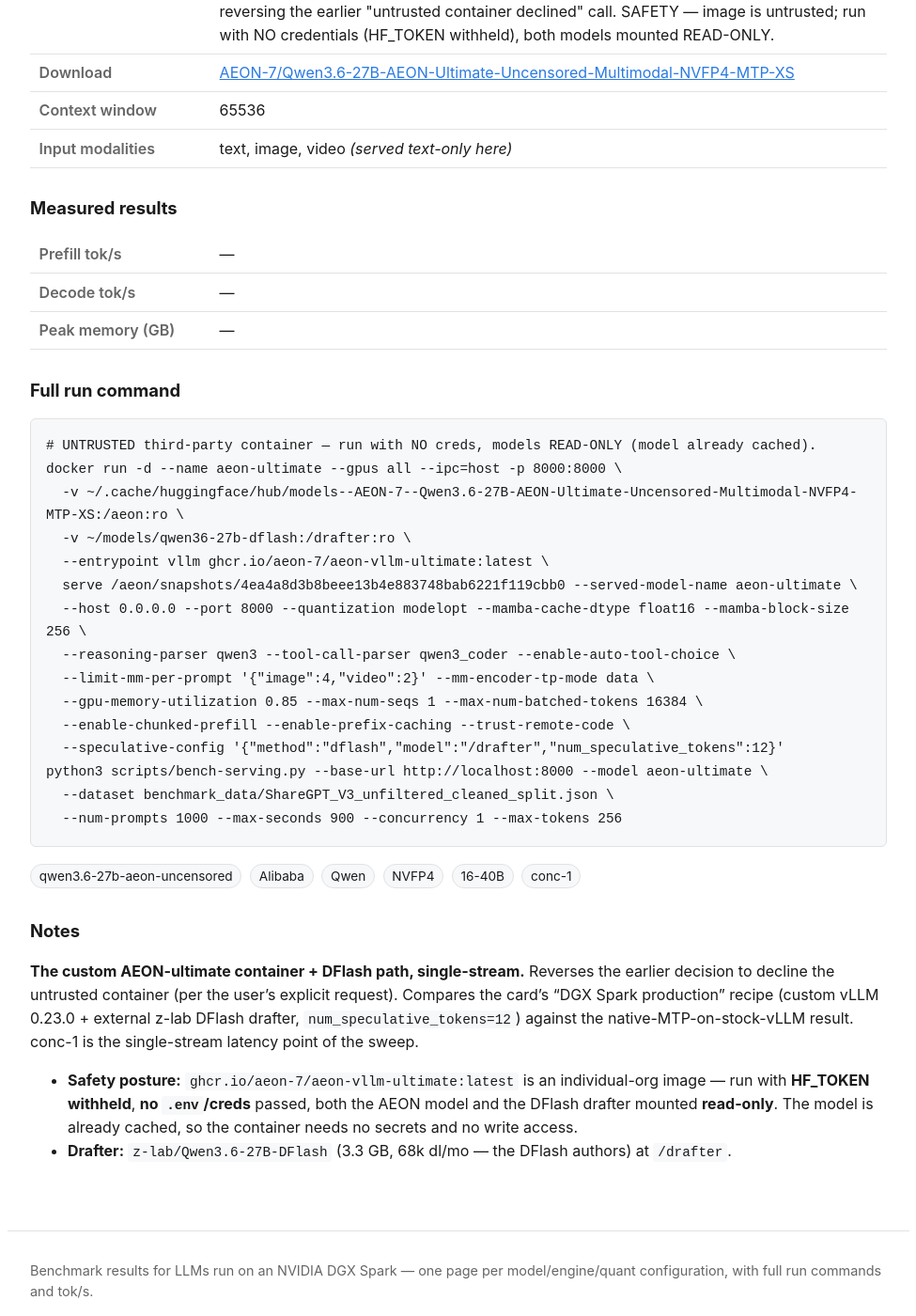
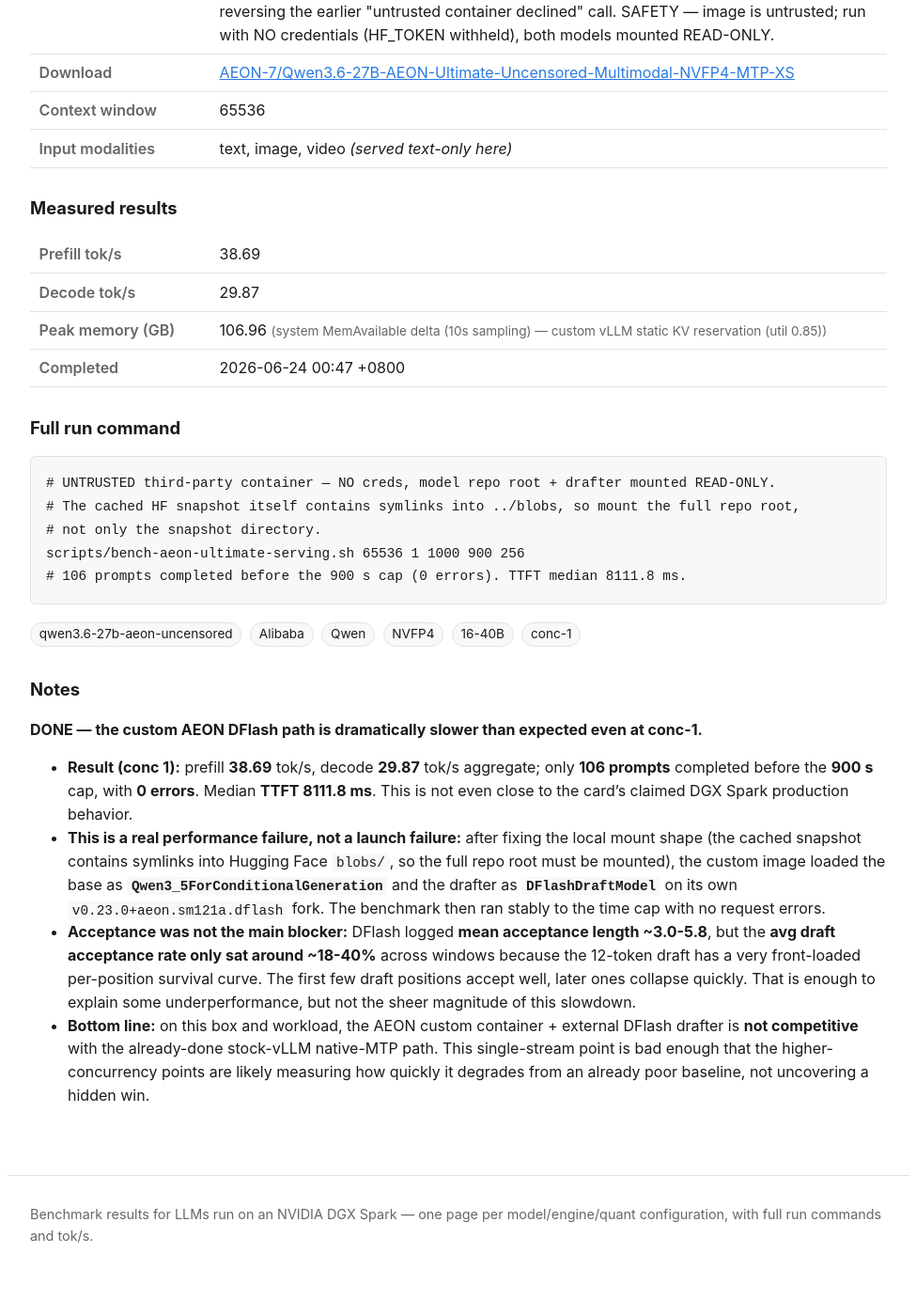
Before and after one commit to yjsoon/autobench, a Jekyll site: the page built from _configs/qwen3-6-27b-aeon-uncensored-vllm-ultimate-dflash-c1.md, in a window 1280 px wide and 1400 px high, scrolled down 671 px. Shown: the whole window at 94% size, without its empty margins (152-1127 px from the left). Built offline with Jekyll 4.4.1, drawn with Linux system fonts in a browser that asks for light colours; some of the changed text lies outside the part shown.

Commit message:
Record AEON DFlash benchmark at conc 1

```diff
--- a/_configs/qwen3-6-27b-aeon-uncensored-vllm-ultimate-dflash-c1.md
+++ b/_configs/qwen3-6-27b-aeon-uncensored-vllm-ultimate-dflash-c1.md
@@ -15,33 +15,39 @@
 mm_served: false
 concurrency: 1
 tags: [qwen3.6-27b-aeon-uncensored, Alibaba, Qwen, NVFP4, 16-40B, conc-1]
-status: pending
+status: done
+prefill_toks: 38.69
+decode_toks: 29.87
+mem_gb: 106.96
+mem_source: system MemAvailable delta (10s sampling) — custom vLLM static KV reservation (util 0.85)
+spec_acceptance: 18-40% avg draft acceptance · mean acceptance length ~3.0-5.8 · per-position front-loaded across 12 draft tokens
+measured_on: 2026-06-24
+completed_at: 2026-06-24 00:47 +0800
+engine_image: ghcr.io/aeon-7/aeon-vllm-ultimate:latest@sha256:be9e05a11da6e72607ab6f3e960993b253b673af0727005122a3266129a518e3
 run_command: |
-  # UNTRUSTED third-party container — run with NO creds, models READ-ONLY (model already cached).
-  docker run -d --name aeon-ultimate --gpus all --ipc=host -p 8000:8000 \
-    -v ~/.cache/huggingface/hub/models--AEON-7--Qwen3.6-27B-AEON-Ultimate-Uncensored-Multimodal-NVFP4-MTP-XS:/aeon:ro \
-    -v ~/models/qwen36-27b-dflash:/drafter:ro \
-    --entrypoint vllm ghcr.io/aeon-7/aeon-vllm-ultimate:latest \
-    serve /aeon/snapshots/4ea4a8d3b8beee13b4e883748bab6221f119cbb0 --served-model-name aeon-ultimate \
-    --host 0.0.0.0 --port 8000 --quantization modelopt --mamba-cache-dtype float16 --mamba-block-size 256 \
-    --reasoning-parser qwen3 --tool-call-parser qwen3_coder --enable-auto-tool-choice \
-    --limit-mm-per-prompt '{"image":4,"video":2}' --mm-encoder-tp-mode data \
-    --gpu-memory-utilization 0.85 --max-num-seqs 1 --max-num-batched-tokens 16384 \
-    --enable-chunked-prefill --enable-prefix-caching --trust-remote-code \
-    --speculative-config '{"method":"dflash","model":"/drafter","num_speculative_tokens":12}'
-  python3 scripts/bench-serving.py --base-url http://localhost:8000 --model aeon-ultimate \
-    --dataset benchmark_data/ShareGPT_V3_unfiltered_cleaned_split.json \
-    --num-prompts 1000 --max-seconds 900 --concurrency 1 --max-tokens 256
+  # UNTRUSTED third-party container — NO creds, model repo root + drafter mounted READ-ONLY.
+  # The cached HF snapshot itself contains symlinks into ../blobs, so mount the full repo root,
+  # not only the snapshot directory.
+  scripts/bench-aeon-ultimate-serving.sh 65536 1 1000 900 256
+  # 106 prompts completed before the 900 s cap (0 errors). TTFT median 8111.8 ms.
 ---
 
-**The custom AEON-ultimate container + DFlash path, single-stream.** Reverses the earlier decision to
-decline the untrusted container (per the user's explicit request). Compares the card's "DGX Spark
-production" recipe (custom vLLM 0.23.0 + external z-lab DFlash drafter, `num_speculative_tokens=12`)
-against the native-MTP-on-stock-vLLM result. conc-1 is the single-stream latency point of the sweep.
+**DONE — the custom AEON DFlash path is dramatically slower than expected even at conc-1.**
 
-- **Safety posture:** `ghcr.io/aeon-7/aeon-vllm-ultimate:latest` is an individual-org image — run with
-  **HF_TOKEN withheld**, **no `.env`/creds** passed, both the AEON model and the DFlash drafter mounted
-  **read-only**. The model is already cached, so the container needs no secrets and no write access.
-- **Drafter:** `z-lab/Qwen3.6-27B-DFlash` (3.3 GB, 68k dl/mo — the DFlash authors) at `/drafter`.
-
-<!-- results pending — runs after the gpt-oss sweep + DiffusionGemma + MiniMax free the GPU -->
+- **Result (conc 1):** prefill **38.69** tok/s, decode **29.87** tok/s aggregate; only **106 prompts**
+  completed before the **900 s** cap, with **0 errors**. Median **TTFT 8111.8 ms**. This is not even
+  close to the card's claimed DGX Spark production behavior.
+- **This is a real performance failure, not a launch failure:** after fixing the local mount shape
+  (the cached snapshot contains symlinks into Hugging Face `blobs/`, so the full repo root must be
+  mounted), the custom image loaded the base as **`Qwen3_5ForConditionalGeneration`** and the drafter as
+  **`DFlashDraftModel`** on its own `v0.23.0+aeon.sm121a.dflash` fork. The benchmark then ran stably to
+  the time cap with no request errors.
+- **Acceptance was not the main blocker:** DFlash logged **mean acceptance length ~3.0-5.8**, but the
+  **avg draft acceptance rate only sat around ~18-40%** across windows because the 12-token draft has
+  a very front-loaded per-position survival curve. The first few draft positions accept well, later
+  ones collapse quickly. That is enough to explain some underperformance, but not the sheer magnitude of
+  this slowdown.
+- **Bottom line:** on this box and workload, the AEON custom container + external DFlash drafter is
+  **not competitive** with the already-done stock-vLLM native-MTP path. This single-stream point is
+  bad enough that the higher-concurrency points are likely measuring how quickly it degrades from an
+  already poor baseline, not uncovering a hidden win.
```
Also changed, not shown: 1 other file.
